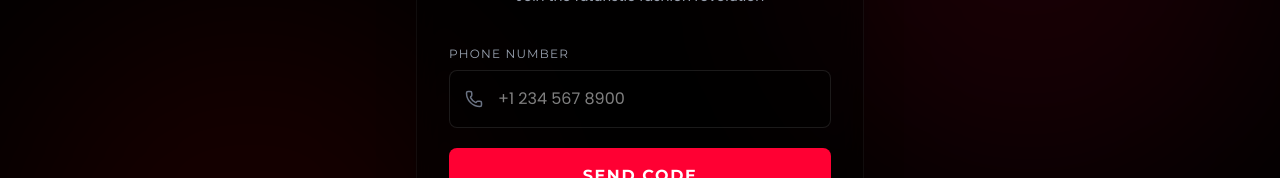
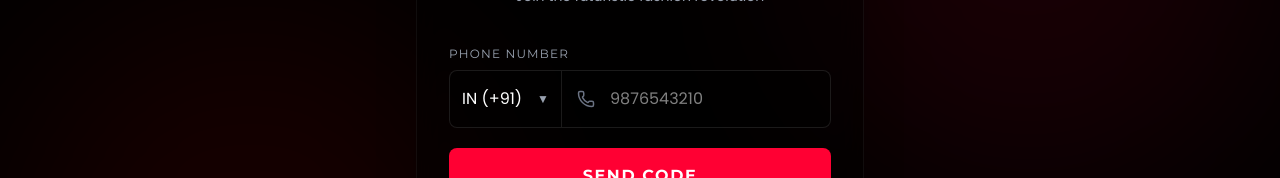
Before and after one commit to sudhanshupatel517-collab/redsee-cloths-, a Next.js app in the folder frontend/: page /auth in a window 1280 px wide. Both pictures are taken after a click on the button "Mobile OTP". Shown: the part 384-562 px from the top of the page. Built offline with nearby package versions, Linux system fonts and the light colour scheme; no server answers.

Commit message:
Fix Firebase and Auth for Production

```diff
--- a/frontend/src/app/auth/page.tsx
+++ b/frontend/src/app/auth/page.tsx
@@ -30,6 +30,7 @@ export default function AuthPage() {
   const [password, setPassword] = useState('');
   const [name, setName] = useState('');
   const [phone, setPhone] = useState('');
+  const [countryCode, setCountryCode] = useState('+91');
   const [otp, setOtp] = useState('');
   const [otpSent, setOtpSent] = useState(false);
 
@@ -91,7 +92,20 @@ export default function AuthPage() {
 
       handleSuccess(data);
     } catch (err: any) {
-      setError('Google Sign-In failed. Please try again.');
+      console.error('Google Auth Error:', err);
+
+      let errorMessage = 'Google Sign-In failed. Please try again.';
+      if (err.code === 'auth/popup-closed-by-user') {
+        errorMessage = 'Sign-in popup was closed before completing.';
+      } else if (err.code === 'auth/popup-blocked') {
+        errorMessage = 'Sign-in popup was blocked by your browser. Please allow popups for this site.';
+      } else if (err.code === 'auth/unauthorized-domain') {
+        errorMessage = 'This domain is not authorized for OAuth operations. Check your Firebase console.';
+      } else if (err.code === 'auth/invalid-api-key') {
+        errorMessage = 'Firebase API key is invalid or missing in production environment.';
+      }
+
+      setError(errorMessage);
     } finally {
       setLoading(false);
     }
@@ -113,13 +127,30 @@ export default function AuthPage() {
     if (!otpSent) {
       try {
         setupRecaptcha();
-        const formattedPhone = phone.startsWith('+') ? phone : `+1${phone}`; // Fallback country code, should use a proper selector
+        // Format to E.164: Remove leading zeros or spaces from phone number, then append country code
+        const cleanPhone = phone.replace(/\D/g, '').replace(/^0+/, '');
+        const formattedPhone = `${countryCode}${cleanPhone}`;
+
         const confirmationResult = await signInWithPhoneNumber(auth, formattedPhone, window.recaptchaVerifier);
         window.confirmationResult = confirmationResult;
         setOtpSent(true);
       } catch (err: any) {
-        setError('Failed to send OTP. Ensure phone number includes country code (+1).');
-        if (window.recaptchaVerifier) window.recaptchaVerifier.clear();
+        console.error('OTP Send Error:', err);
+
+        let errorMessage = 'Failed to send OTP. Ensure the phone number is correct.';
+        if (err.code === 'auth/invalid-phone-number') {
+          errorMessage = 'Invalid phone number format. Please check and try again.';
+        } else if (err.code === 'auth/too-many-requests') {
+          errorMessage = 'Too many attempts. Please try again later.';
+        } else if (err.code === 'auth/missing-app-credential' || err.message?.includes('reCAPTCHA')) {
+          errorMessage = 'reCAPTCHA verification failed. Please try again.';
+        }
+
+        setError(errorMessage);
+        if (window.recaptchaVerifier) {
+          window.recaptchaVerifier.clear();
+          window.recaptchaVerifier = null;
+        }
       }
     } else {
       try {
@@ -133,7 +164,8 @@ export default function AuthPage() {
 
         handleSuccess(data);
       } catch (err: any) {
-        setError('Invalid OTP code.');
+        console.error('OTP Confirm Error:', err);
+        setError(err.response?.data?.message || err.message || 'Invalid OTP code.');
       }
     }
     setLoading(false);
@@ -182,16 +214,31 @@ export default function AuthPage() {
               {!otpSent ? (
                 <div>
                   <label className="block text-xs font-montserrat tracking-widest text-gray-400 uppercase mb-2">Phone Number</label>
-                  <div className="relative">
+                  <div className="flex relative">
+                    <div className="relative w-28">
+                      <select
+                        value={countryCode}
+                        onChange={(e) => setCountryCode(e.target.value)}
+                        className="w-full bg-black/50 border border-white/10 border-r-0 focus:border-[#ff0033] rounded-l-lg pl-3 pr-8 py-4 text-white outline-none transition-colors appearance-none"
+                      >
+                        <option value="+91">IN (+91)</option>
+                        <option value="+1">US (+1)</option>
+                        <option value="+44">UK (+44)</option>
+                        <option value="+61">AU (+61)</option>
+                      </select>
+                      <div className="absolute right-3 top-1/2 -translate-y-1/2 pointer-events-none text-gray-400 text-xs">▼</div>
+                    </div>
+                    <div className="relative flex-1">
                       <Phone className="absolute left-4 top-1/2 -translate-y-1/2 text-gray-500" size={18} />
                       <input
                         type="tel"
                         value={phone}
                         onChange={(e) => setPhone(e.target.value)}
-                      placeholder="+1 234 567 8900"
-                      className="w-full bg-black/50 border border-white/10 focus:border-[#ff0033] rounded-lg pl-12 pr-4 py-4 text-white outline-none transition-colors"
+                        placeholder="9876543210"
+                        className="w-full bg-black/50 border border-white/10 focus:border-[#ff0033] rounded-r-lg pl-12 pr-4 py-4 text-white outline-none transition-colors"
                         required
                       />
+                    </div>
                   </div>
                 </div>
               ) : (
--- a/frontend/src/firebase/config.ts
+++ b/frontend/src/firebase/config.ts
@@ -2,13 +2,13 @@ import { initializeApp, getApps, getApp } from 'firebase/app';
 import { getAuth, GoogleAuthProvider, RecaptchaVerifier, signInWithPhoneNumber } from 'firebase/auth';
 
 const firebaseConfig = {
-  apiKey: process.env.NEXT_PUBLIC_FIREBASE_API_KEY || "AIzaSyAgDCFkQLVMBEgDjxdOP7EHuaGJvHYSSQU",
-  authDomain: process.env.NEXT_PUBLIC_FIREBASE_AUTH_DOMAIN || "redsee-57dea.firebaseapp.com",
-  projectId: process.env.NEXT_PUBLIC_FIREBASE_PROJECT_ID || "redsee-57dea",
-  storageBucket: process.env.NEXT_PUBLIC_FIREBASE_STORAGE_BUCKET || "redsee-57dea.firebasestorage.app",
-  messagingSenderId: process.env.NEXT_PUBLIC_FIREBASE_MESSAGING_SENDER_ID || "926834132972",
-  appId: process.env.NEXT_PUBLIC_FIREBASE_APP_ID || "1:926834132972:web:40f053e69d4f3c7b56a2c9",
-  measurementId: process.env.NEXT_PUBLIC_FIREBASE_MEASUREMENT_ID || "G-J64LGVES5F"
+  apiKey: process.env.NEXT_PUBLIC_FIREBASE_API_KEY,
+  authDomain: process.env.NEXT_PUBLIC_FIREBASE_AUTH_DOMAIN,
+  projectId: process.env.NEXT_PUBLIC_FIREBASE_PROJECT_ID,
+  storageBucket: process.env.NEXT_PUBLIC_FIREBASE_STORAGE_BUCKET,
+  messagingSenderId: process.env.NEXT_PUBLIC_FIREBASE_MESSAGING_SENDER_ID,
+  appId: process.env.NEXT_PUBLIC_FIREBASE_APP_ID,
+  measurementId: process.env.NEXT_PUBLIC_FIREBASE_MEASUREMENT_ID
 };
 
 const app = !getApps().length ? initializeApp(firebaseConfig) : getApp();
```
Also changed, not shown: 2 other files (tests, documents, lock files or other folders). Lines whose indentation alone changed are shown as unchanged.
